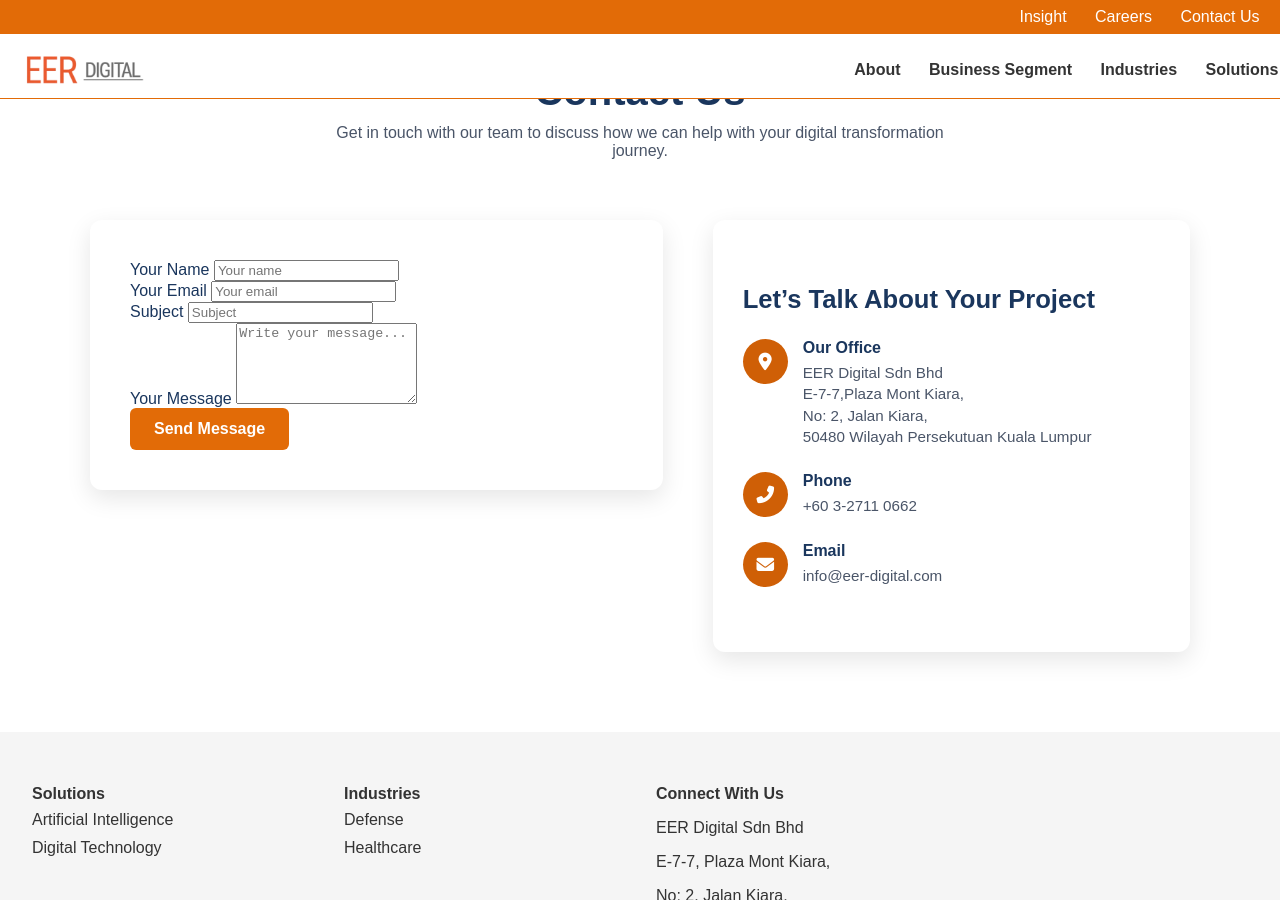
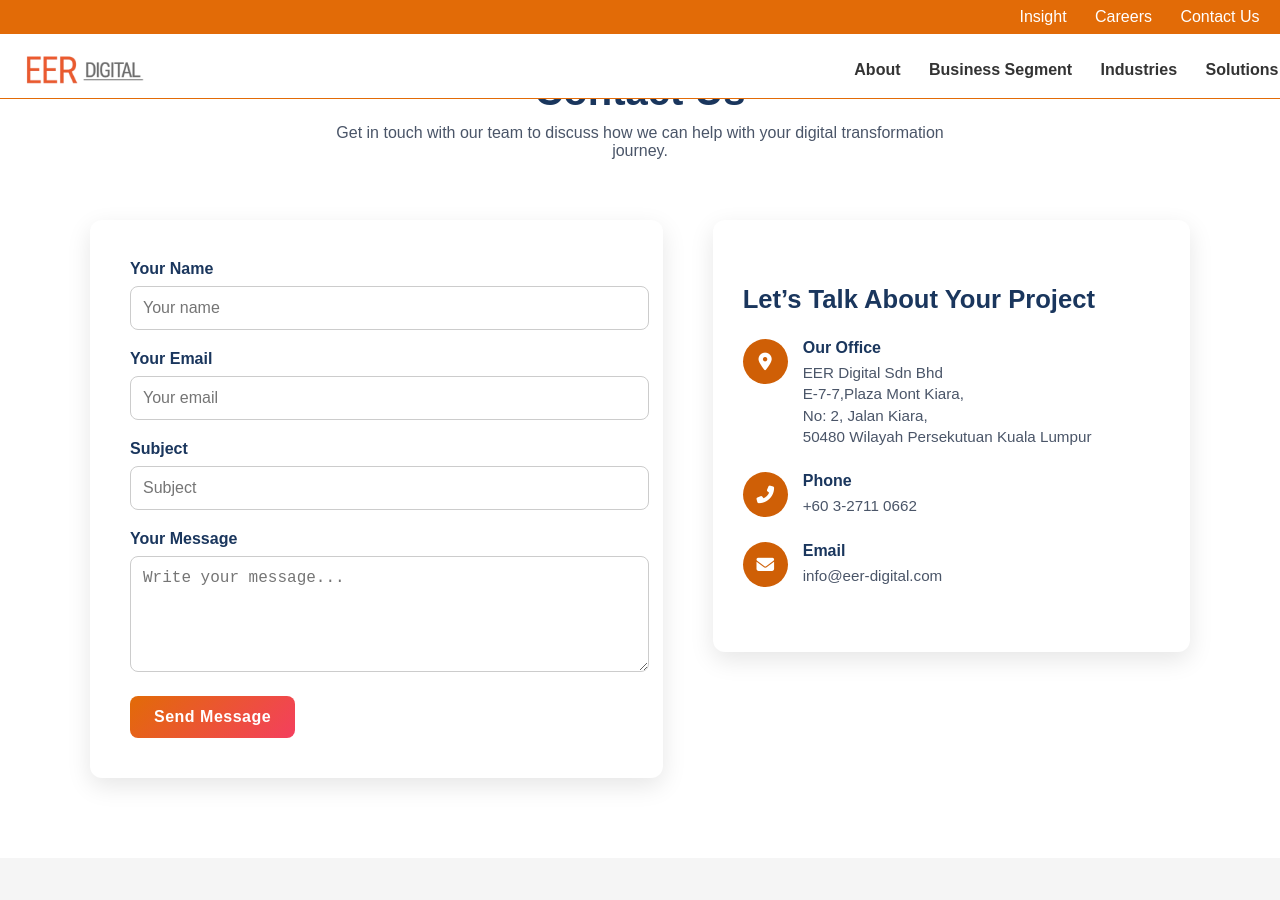
Before and after one commit to Muhaimin005/eer-digital, a Jekyll site: the page built from index.html, in a window 1280 px wide and 900 px high, scrolled down 3534 px. Built offline with Jekyll 4.4.1, drawn with Linux system fonts in a browser that asks for light colours; nearby versions of some CDN libraries.

Commit message:
update form

```diff
--- a/index.html
+++ b/index.html
@@ -104,7 +104,7 @@
     <div class="contact-grid">
       <!-- LEFT COLUMN: FORM -->
       <div class="contact-form-wrapper">
-        <form class="contactForm">
+        <form class="contact-form" id="contactForm">
           <div class="form-group">
             <label for="name">Your Name</label>
             <input type="text" id="name" name="name" placeholder="Your name" required>
```
